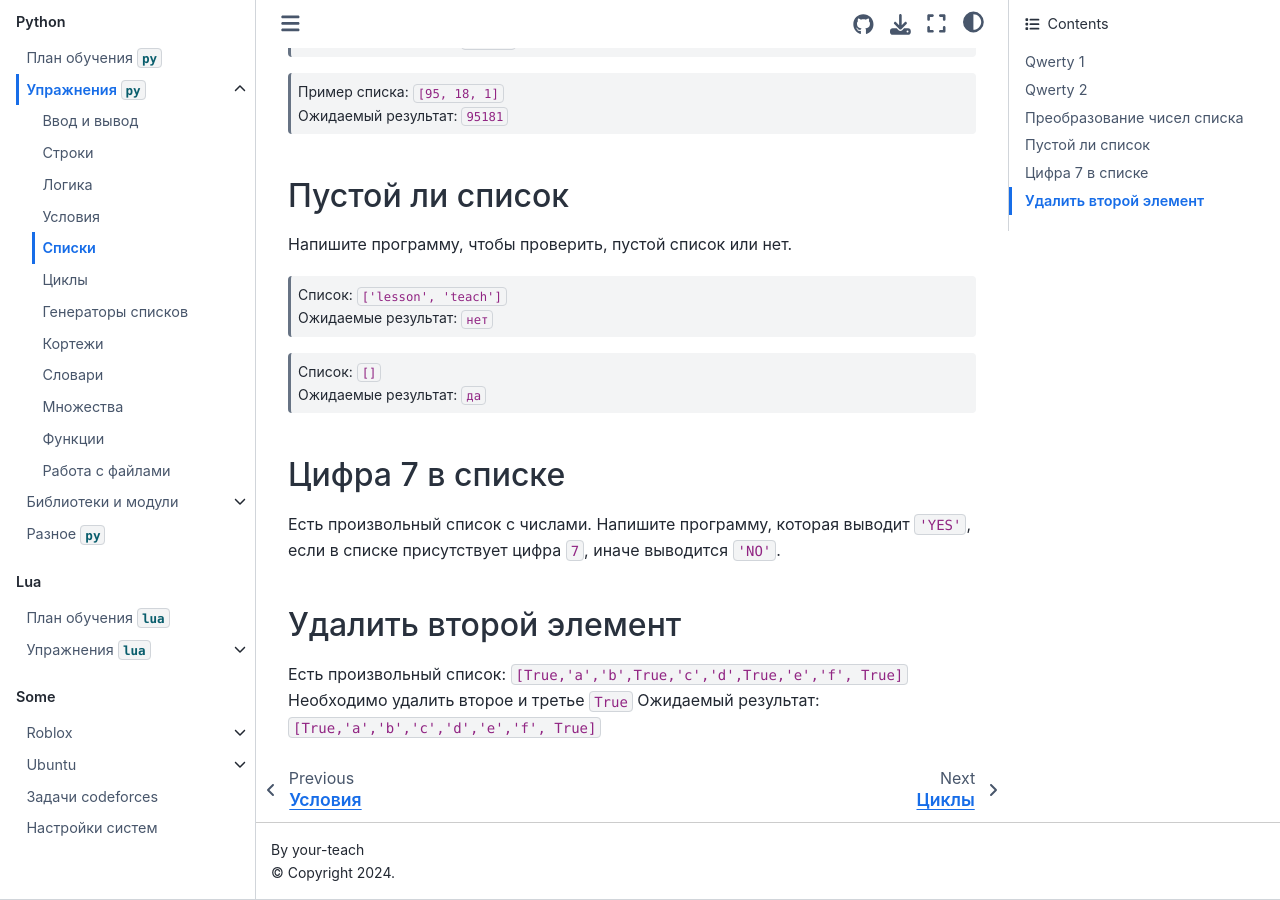
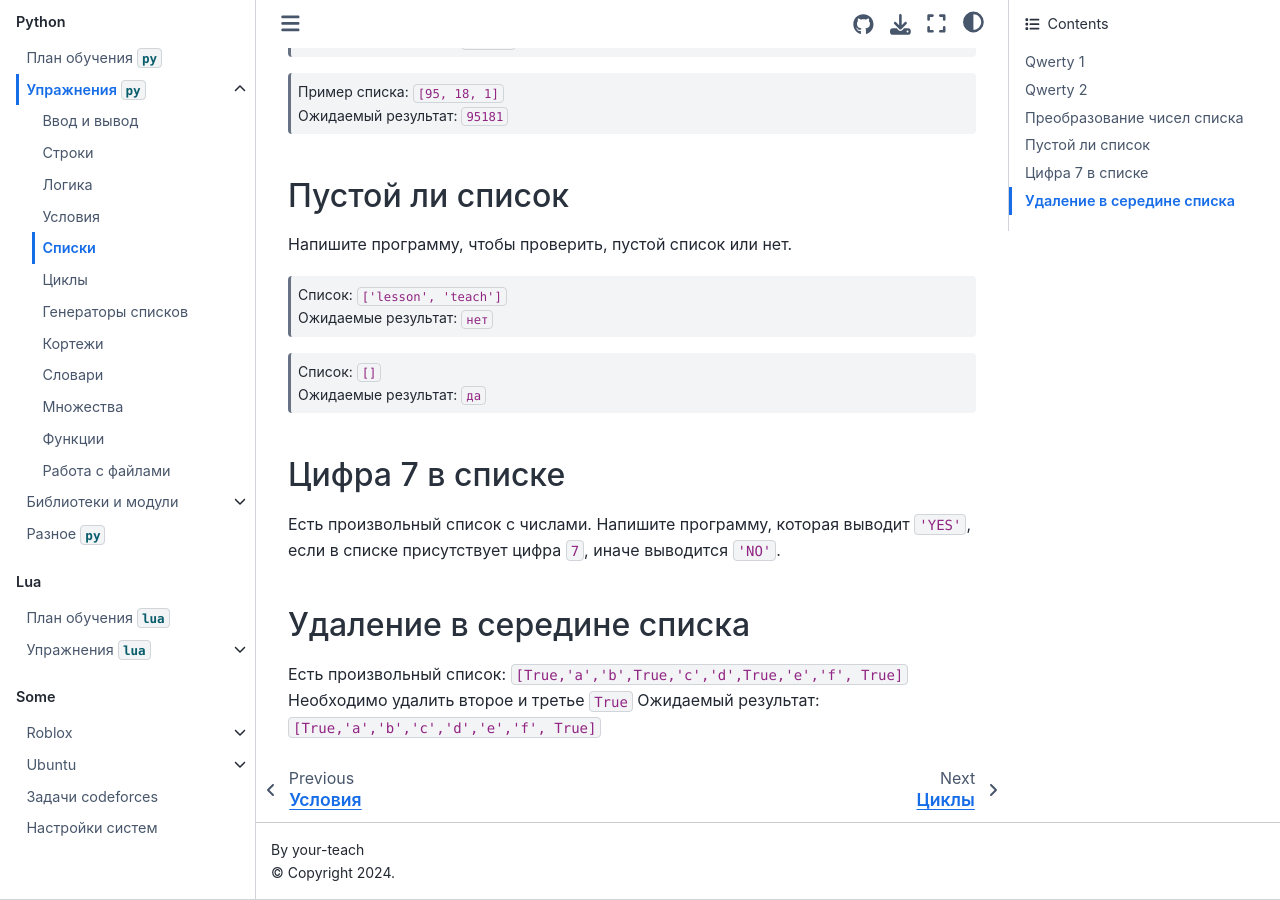
Before and after one commit to your-teach/faithpages, a Jupyter Book: the page built from Python/Tasks/5.lists.md, in a window 1280 px wide and 900 px high, scrolled down 617 px. Built offline with Jupyter Book 1.0.4 settings and Sphinx 7.4.7 and the Sphinx Book theme 1.1.4, drawn with Linux system fonts in a browser that asks for light colours; pages that are not in the unit, such as notebooks, are missing from menus.

Commit message:
fix lists python tasks

```diff
--- a/Python/Tasks/5.lists.md
+++ b/Python/Tasks/5.lists.md
@@ -37,7 +37,7 @@
 Напишите программу, которая выводит `'YES'`, если в списке присутствует цифра `7`, иначе выводится `'NO'`.
 
 
-## Удалить второй элемент
+## Удаление в середине списка
 
 Есть произвольный список: `[True,'a','b',True,'c','d',True,'e','f', True]`
 Необходимо удалить второе и третье `True`
```
